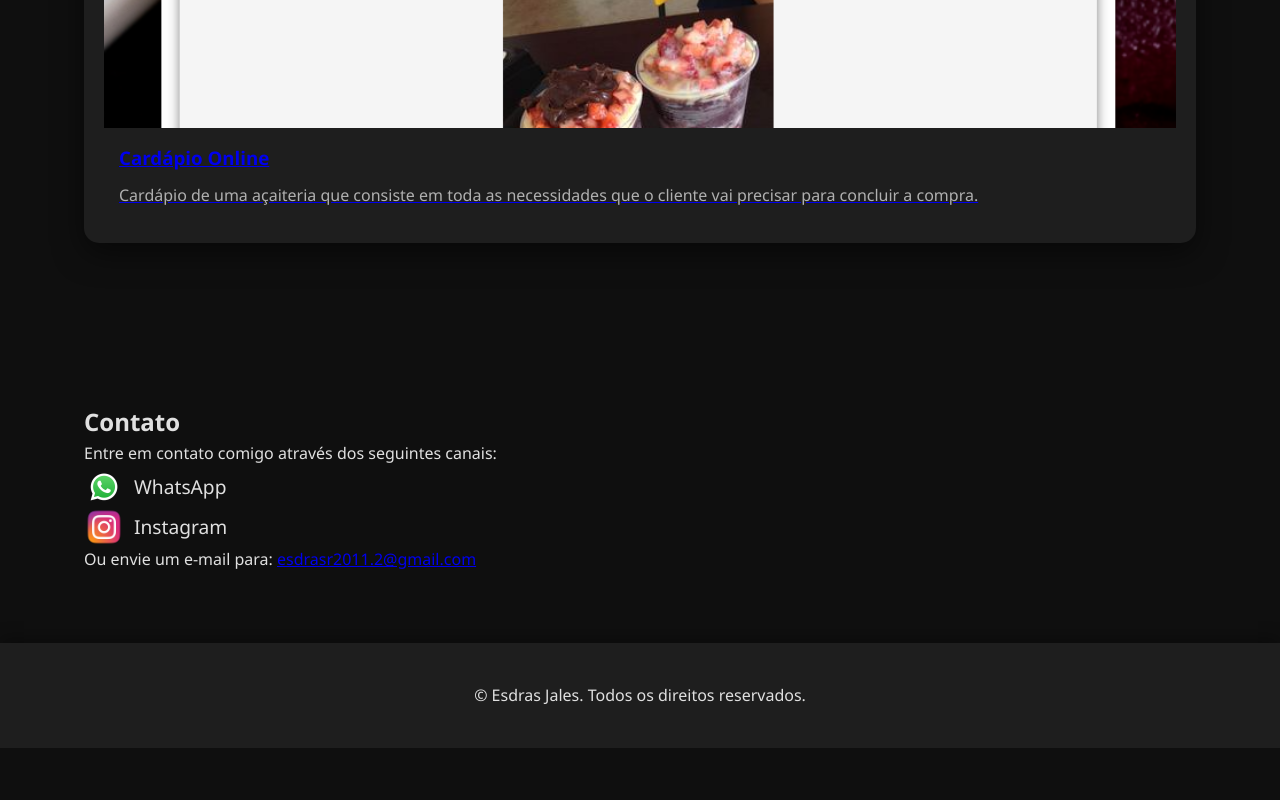
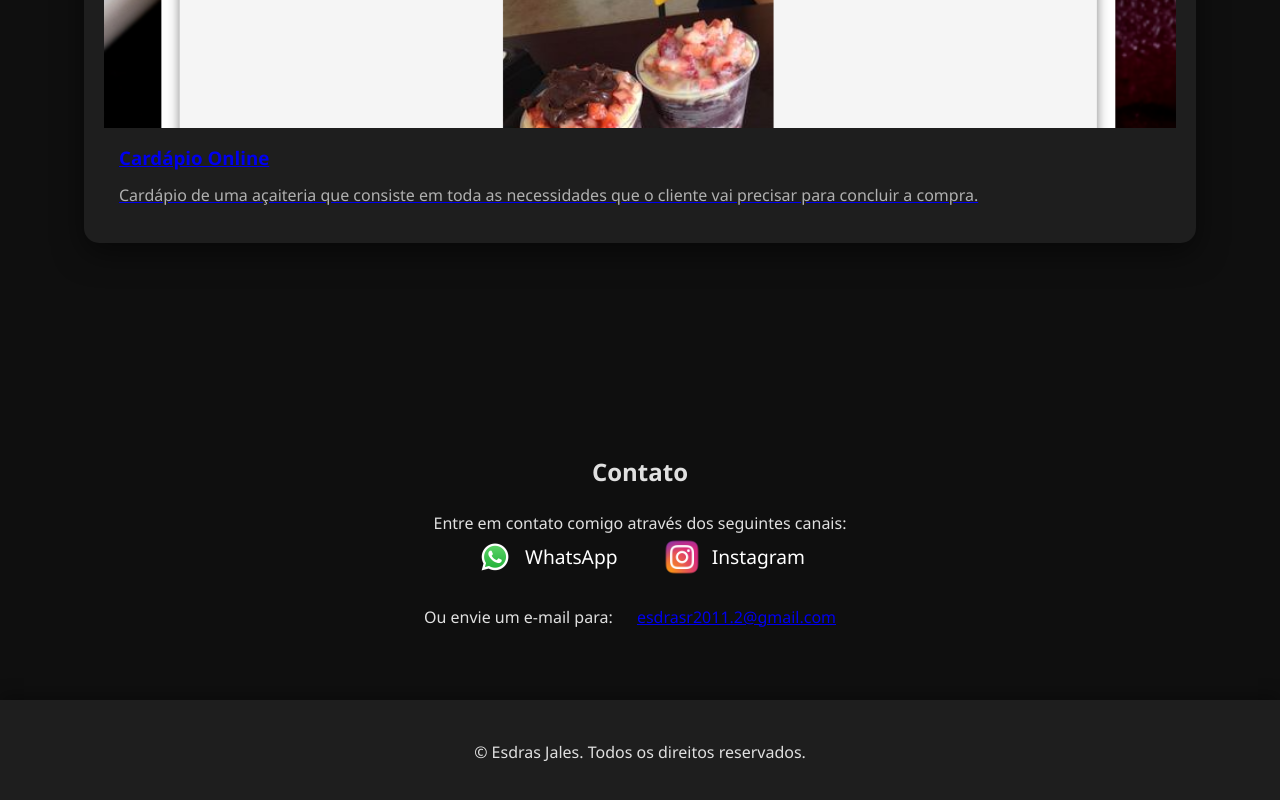
Before and after one commit to DevEsdrass/Portifolio, a plain HTML site: page index.html in a window 1280 px wide. Shown: the part 2875-3675 px from the top of the page. Before the commit the page ends 3623 px from the top, so only its background shows below. Drawn offline with Linux system fonts and the light colour scheme.

Commit message:
alteração do whatsapp

```diff
--- a/index.html
+++ b/index.html
@@ -75,7 +75,7 @@
         <div class="container">
             <h2>Contato</h2>
             <p>Entre em contato comigo através dos seguintes canais:</p>
-            <a href="https:wa.me/5584991847301" target="_blank" class="contact-link">
+            <a href="https://wa.me/5584991847301" target="_blank" class="contact-link">
                 <img src="src/79dc31280371b8ffbe56ec656418e122.png" alt="WhatsApp">
                 <span>WhatsApp</span>
             </a>
--- a/styles.css
+++ b/styles.css
@@ -117,41 +117,45 @@ section {
 }
 
 /* Estilo da Seção de Contato */
-.contact-info {
-    display: flex;
-    flex-direction: column;
-    align-items: center;
-    gap: 20px;
+/* Estilo da Seção de Contato */
+#contact {
+    text-align: center;
+    margin-top: 50px;
 }
 
 .contact-link {
-    display: flex;
+    display: inline-flex;
     align-items: center;
     text-decoration: none;
-    color: #e0e0e0;
+    color: #ffffff;
     font-size: 1.2em;
-    transition: color 0.3s;
+    margin: 15px;
+    transition: color 0.3s ease;
 }
 
 .contact-link img {
     width: 40px;
     height: 40px;
     margin-right: 10px;
-    transition: transform 0.3s;
-}
-
-.contact-link:hover {
-    color: #4CAF50;
+    transition: transform 0.3s ease;
 }
 
 .contact-link:hover img {
     transform: scale(1.1);
 }
 
-.contact-info p {
-    margin-top: 10px;
-    font-size: 1.1em;
+.contact-link:hover {
+    color: #4CAF50; /* Efeito ao passar o mouse, muda a cor do texto */
 }
+
+#contact a {
+    margin: 0 20px;
+}
+
+#contact p {
+    margin-top: 20px;
+}
+
 
 
 footer {
```
